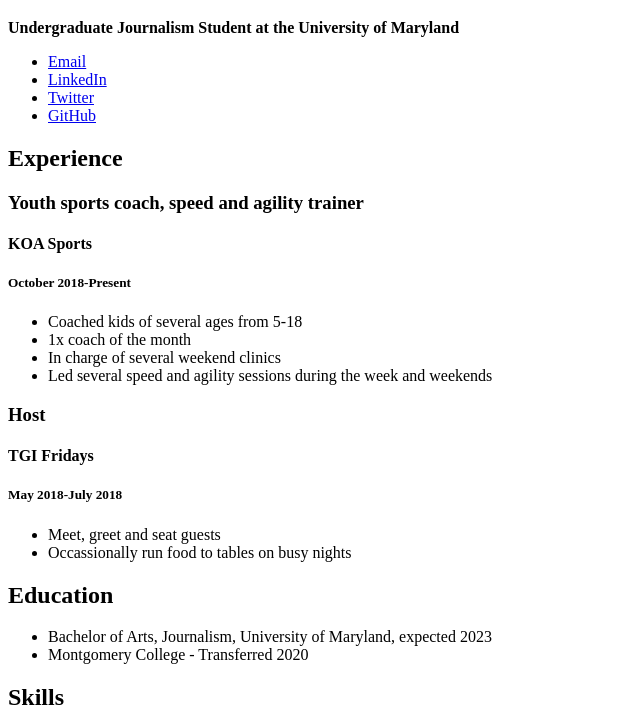
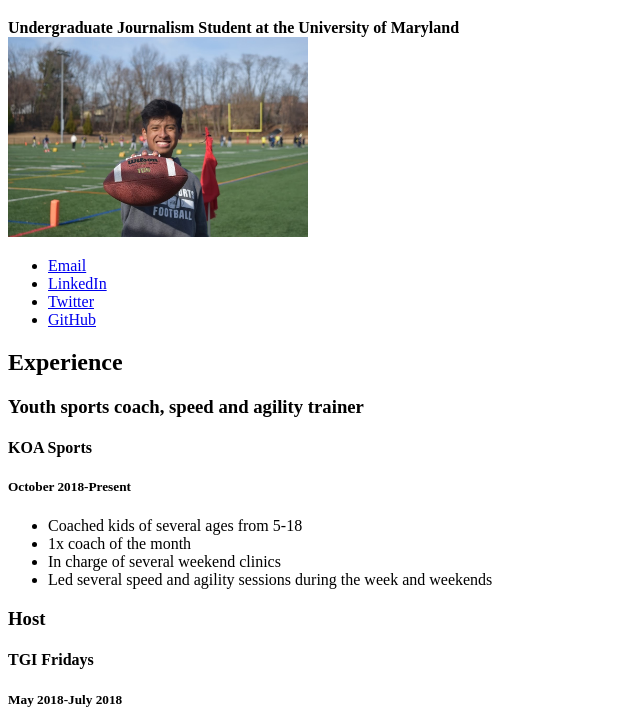
Before and after one commit to sethmcohen99/Seth-Cohen-Jour352, a plain HTML site: page basic-resume/resume.html in a window 1280 px wide. Shown: the part 61-788 px from the top of the page, without its empty margins (0-640 px from the left). Drawn offline with Linux system fonts and the light colour scheme.

Commit message:
files uploaded

```diff
--- a/basic-resume/resume.html
+++ b/basic-resume/resume.html
@@ -5,8 +5,12 @@
 </head>
 
 <body>
+  <!-- I made this myself-->
   <h1>Seth M Cohen</h1>
   <b>Undergraduate Journalism Student at the University of Maryland</b>
+  <br>
+  <img src="imagefromkoa.jpg" width="300" alt="Profile picture of Seth M Cohen">
+
 
 <ul>
   <li><a href="mailto:sethmcohen99@gmail.com">Email</a> </li>
```
Also changed, not shown: basic-resume/imagefromkoa.jpg (added), 1 other file.
